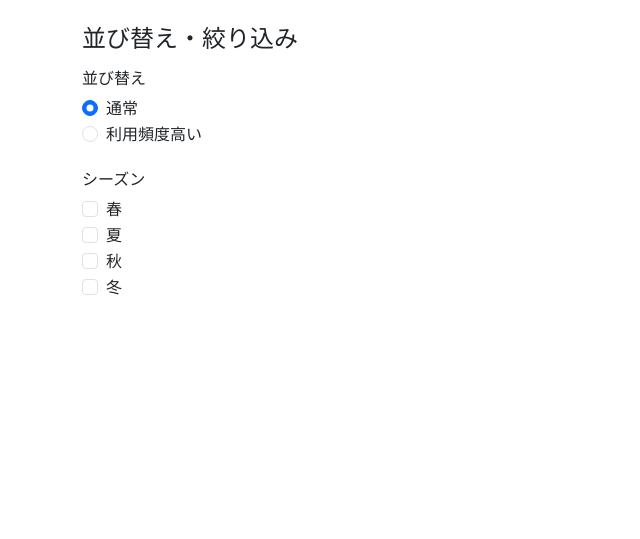
After one commit to 0626R/Wear-Log, a Laravel app: template code/resources/views/items/filter.blade.php in a window 1280 px wide. The commit adds this page. Shown: the top 539 px of the page, without its empty margins (0-640 px from the left). Run offline with Laravel 12, Linux system fonts and the light colour scheme; the template is opened without the code that fills it, so the values that code supplies are empty; parts of the project's set-up code (start-up, migrations or seed data) failed here and were passed over.

Commit message:
共通レイアウトファイル作成

```diff
--- /dev/null
+++ b/code/resources/views/items/filter.blade.php
@@ -0,0 +1,42 @@
+@extends('layouts.app')
+
+@section('content')
+<div class="container mt-4">
+    <h4>並び替え・絞り込み</h4>
+
+    {{-- 並び替えセクション --}}
+    <div class="mt-3">
+        <h6>並び替え</h6>
+        <div class="form-check">
+            <input class="form-check-input" type="radio" name="sort" id="default" checked>
+            <label class="form-check-label" for="default">通常</label>
+        </div>
+        <div class="form-check">
+            <input class="form-check-input" type="radio" name="sort" id="frequent">
+            <label class="form-check-label" for="frequent">利用頻度高い</label>
+        </div>
+
+    </div>
+
+    {{-- シーズンフィルター --}}
+    <div class="mt-4">
+        <h6>シーズン</h6>
+        <div class="form-check">
+            <input class="form-check-input" type="checkbox" id="spring">
+            <label class="form-check-label" for="spring">春</label>
+        </div>
+        <div class="form-check">
+            <input class="form-check-input" type="checkbox" id="summer">
+            <label class="form-check-label" for="summer">夏</label>
+        </div>
+        <div class="form-check">
+            <input class="form-check-input" type="checkbox" id="autumn">
+            <label class="form-check-label" for="summer">秋</label>
+        </div>
+        <div class="form-check">
+            <input class="form-check-input" type="checkbox" id="winter">
+            <label class="form-check-label" for="summer">冬</label>
+        </div>
+    </div>
+</div>
+@endsection
```
Also changed, not shown: code/resources/views/items/home.blade.php (+9 -2 lines), code/public/images/logo1.png (added), 3 other files.
